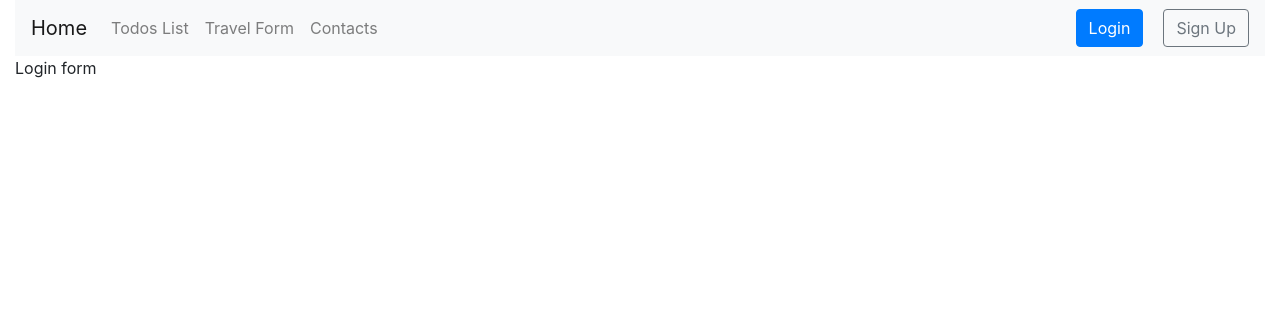
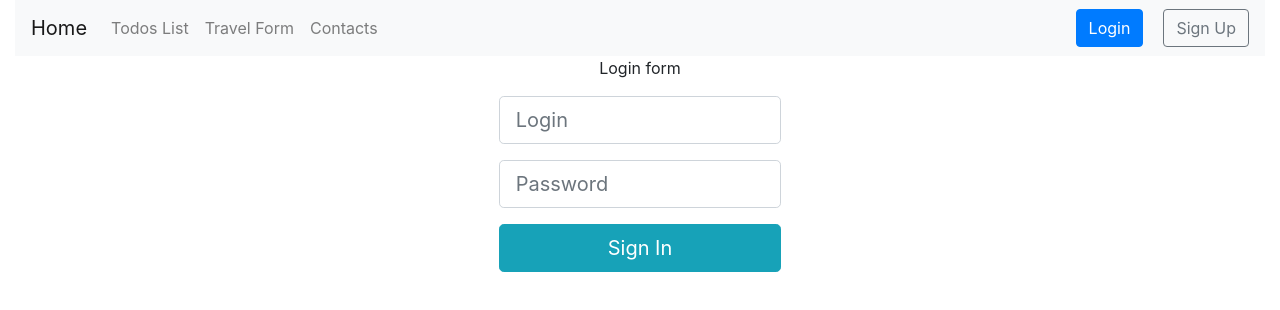
Before and after one commit to andybar69/react-tutorial, a React (Create React App) app: page /login in a window 1280 px wide. Shown: the top 310 px of the page. Built offline with nearby package versions, Linux system fonts and the light colour scheme.

Commit message:
Implement login p1

```diff
--- /dev/null
+++ b/src/actions/authAction.js
@@ -0,0 +1,8 @@
+export const loginUser = (firstName, lastName, status) => {
+    return {
+        type: "LOGIN_USER",
+        firstName: firstName,
+        lastName: lastName,
+        status: status
+    }
+};
--- a/src/components/HomeState.js
+++ b/src/components/HomeState.js
@@ -8,7 +8,6 @@ class HomeState extends Component {
     }
 
     render() {
-        console.log(this.props);
         const { posts } = this.props;
         const postsList = posts.length ? (
                 posts.map(post => {
@@ -23,8 +22,8 @@ class HomeState extends Component {
 
 const mapStateToProps = (state) => {
     return {
-        posts: state.posts
+        posts: state.postReducer.posts
     }
-}
+};
 
 export default connect(mapStateToProps)(HomeState);
--- a/src/components/Login.js
+++ b/src/components/Login.js
@@ -1,11 +1,72 @@
 import React, { Component } from 'react';
+import { connect } from "react-redux";
+import users from '../data/userData';
+import { loginUser } from '../actions/authAction';
 
 class Login extends Component {
+    constructor(props) {
+        super(props);
+        this.state = {
+            login: '',
+            password: ''
+        }
+    }
+
+    handleChange = (event) => {
+        const {name, value} = event.target;
+        this.setState({
+            [name]: value
+        })
+    };
+
+    handleSubmit = (event) => {
+        event.preventDefault();
+        console.log(this.state);
+        let user = users.filter(user => {
+            return user.login === this.state.login && user.password === this.state.password
+        });
+        console.log(user);
+        if (user.length > 0) {
+            this.props.authUser(user[0].firstName, user[0].lastName, true);
+        }
+    };
+
     render() {
         return <div>
-            Login form
-        </div>
+            <p className="text-center">Login form</p>
+                <div className="container-fluid h-100">
+                    <div className="row justify-content-center align-items-center h-100">
+                        <div className="col col-sm-6 col-md-6 col-lg-4 col-xl-3">
+                            <form action="" onSubmit={this.handleSubmit}>
+                                <div className="form-group">
+                                    <input type="text"
+                                           className="form-control form-control-lg"
+                                           placeholder="Login"
+                                           name="login"
+                                           onChange={this.handleChange} />
+                                </div>
+                                <div className="form-group">
+                                    <input type="password"
+                                           className="form-control form-control-lg"
+                                           placeholder="Password"
+                                           name="password"
+                                           onChange={this.handleChange} />
+                                </div>
+                                <div className="form-group">
+                                    <button className="btn btn-info btn-lg btn-block">Sign In</button>
+                                </div>
+                            </form>
+                        </div>
+                    </div>
+                </div>
+            </div>
     }
 }
 
-export default Login;
+const mapDispatchToProps = (dispatch) => {
+    return {
+        authUser: (firstName, lastName, status) => { dispatch(loginUser(firstName, lastName, status))}
+    }
+};
+
+export default connect(null, mapDispatchToProps)(Login);
--- a/src/components/PostState.js
+++ b/src/components/PostState.js
@@ -14,6 +14,7 @@ class PostState extends Component {
     };
 
     render() {
+        console.log(this.props);
         const post = this.props.post
             ? (<div>
                 <h2>{this.props.post.title}</h2>
@@ -31,14 +32,13 @@ class PostState extends Component {
 const mapStateToProps = (state, ownProps) => {
     let id = ownProps.match.params.id;
     return {
-        post: state.posts.find((post) => {
+        post: state.postReducer.posts.find((post) => {
             return post.id == id
         })
     }
 };
 
 const mapDispatchToProps = (dispatch) => {
-    console.log(dispatch);
     return {
         deletePost: (id) => { dispatch(deletePost(id)) }
     }
--- a/src/data/userData.js
+++ b/src/data/userData.js
@@ -1,10 +1,17 @@
 const users = [
     {
         id: 1,
-        firstName: 'Bill',
-        LastName: 'Doe',
+        firstName: 'John',
+        lastName: 'Doe',
         login: 'test@aol.com',
         password: '12345'
+    },
+    {
+        id: 1,
+        firstName: 'Bill',
+        lastName: 'Wakes',
+        login: 'bill@msn.com',
+        password: '56789'
     }
 ];
 
--- a/src/index.js
+++ b/src/index.js
@@ -4,9 +4,10 @@ import './index.css';
 import App from './App';
 import * as serviceWorker from './serviceWorker';
 import { BrowserRouter } from 'react-router-dom';
-import { createStore} from 'redux';
+import { createStore } from 'redux';
 import { Provider } from 'react-redux';
-import rootReducer from './reducers/rootReducer';
+//import rootReducer from './reducers/rootReducer';
+import rootReducer from './reducers';
 
 const store = createStore(rootReducer);
 
--- /dev/null
+++ b/src/reducers/authReducer.js
@@ -0,0 +1,15 @@
+const initState = {
+    users: [],
+    auth: {
+        status: false,
+        firstName: '',
+        lastName: ''
+    }
+};
+
+const authReducer = (state = initState, action) => {
+    console.log(action);
+    return state;
+};
+
+export default authReducer;
--- /dev/null
+++ b/src/reducers/index.js
@@ -0,0 +1,9 @@
+import { combineReducers } from 'redux';
+import authReducer from './authReducer';
+import postReducer from './postReducer';
+
+const rootReducer = combineReducers({
+    authReducer, postReducer
+});
+
+export default rootReducer;
--- /dev/null
+++ b/src/reducers/postReducer.js
@@ -0,0 +1,25 @@
+const initState= {
+    posts: [
+        {id: 1, title: 'sunt aut facere repellat provident occaecati excepturi optio reprehenderit', body: 'quia et suscipit suscipit recusandae consequuntur expedita et cum reprehenderit molestiae ut ut quas totam nostrum rerum est autem sunt rem eveniet architecto'},
+        {id: 2, title: 'eum et est occaecati', body: 'ullam et saepe reiciendis voluptatem adipisci sit amet autem assumenda provident rerum culpa quis hic commodi nesciunt rem tenetur doloremque ipsam iure quis sunt voluptatem rerum illo velit'},
+        {id: 3, title: 'nesciunt quas odio', body: 'repudiandae veniam quaerat sunt sed alias aut fugiat sit autem sed est voluptatem omnis possimus esse voluptatibus quis est aut tenetur dolor neque'},
+        {id: 4, title: 'magnam facilis autem', body: 'dolore placeat quibusdam ea quo vitae magni quis enim qui quis quo nemo aut saepe quidem repellat excepturi ut quia sunt ut sequi eos ea sed quas'},
+        {id: 5, title: 'optio molestias id quia eum', body: 'quo et expedita modi cum officia vel magni doloribus qui repudiandae vero nisi sit quos veniam quod sed accusamus veritatis error'},
+    ]
+};
+
+const postReducer = (state = initState, action) => {
+    if (action.type === "DELETE_POST") {
+        let newPosts = state.posts.filter(post => {
+            return action.id !== post.id
+        });
+
+        return {
+            ...state,
+            posts: newPosts,
+        }
+    }
+    return state;
+};
+
+export default postReducer;
```
